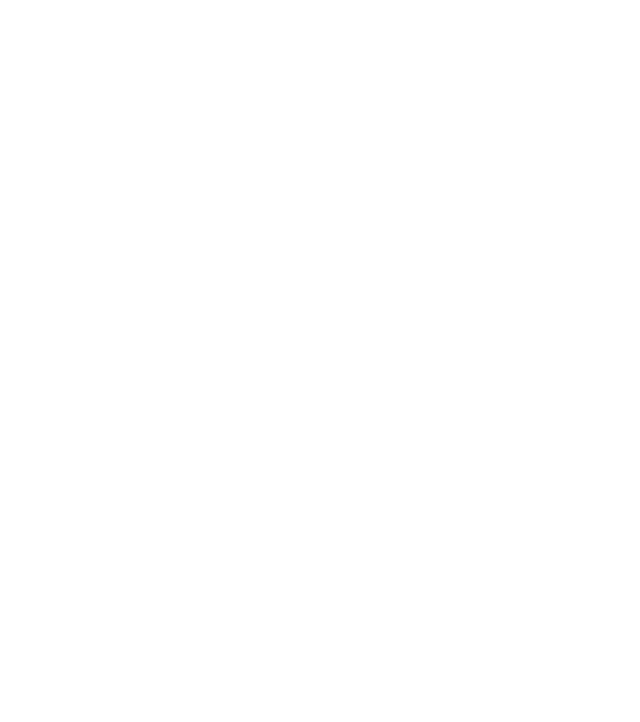
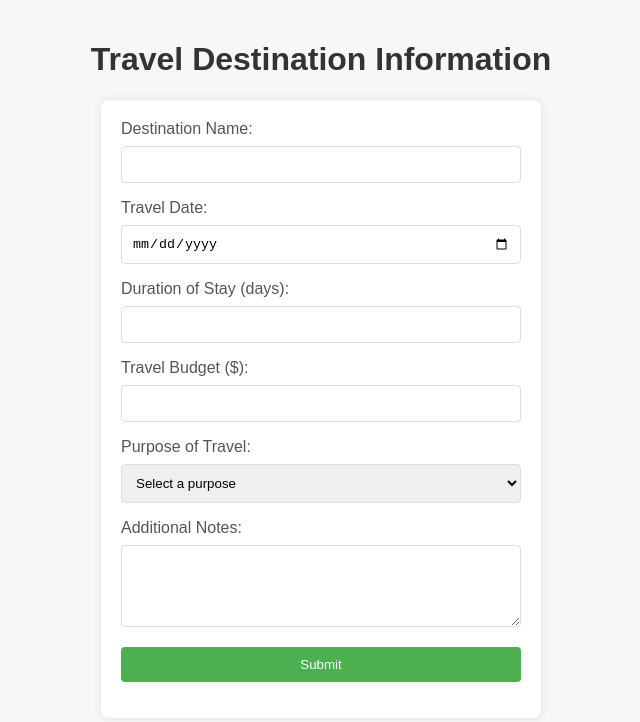
Before and after one commit to Kodehode-Stavanger/JS-advanced-undervisning, a plain HTML site: page index.html in a window 1280 px wide. Shown: the whole page, without its empty margins (319-959 px from the left). Drawn offline with Linux system fonts and the light colour scheme.

Commit message:
Travel form demo

```diff
--- a/Lectures/Lecture-1/main.js
+++ b/Lectures/Lecture-1/main.js
@@ -74,8 +74,9 @@ function namedCallback() {
   console.log("OK");
 } */
 
+// click event listener. Attached to an HTML element. Function runs when clicked.
 let blueModeToggle = false;
-btn.addEventListener("dblclick", (event) => {
+btn.addEventListener("click", (event) => {
   blueModeToggle = !blueModeToggle;
   if (blueModeToggle) btn.style.backgroundColor = "blue";
   if (!blueModeToggle) btn.style.backgroundColor = "black";
@@ -85,6 +86,8 @@ btn.addEventListener("dblclick", (event) => {
   document.body.append(data);
 });
 
+// keydown (keyboard) event listener attached to global window object
+// need to check what key has been pressed to make stuff happen.
 window.addEventListener("keydown", (e) => {
   console.log(e);
   if (e.key === "7" && e.ctrlKey) window.alert("OMG you pressed ctrl+7!!! ");
--- a/index.html
+++ b/index.html
@@ -3,7 +3,52 @@
   <head>
     <meta charset="UTF-8" />
     <meta name="viewport" content="width=device-width, initial-scale=1.0" />
-    <title>Document</title>
+    <title>Travel Destination Information</title>
+    <link rel="stylesheet" href="style.css" />
+    <script src="main.js" defer></script>
   </head>
-  <body></body>
+
+  <body>
+    <h1>Travel Destination Information</h1>
+    <form id="travel-form">
+      <!-- Destination Name -->
+      <label for="destinationName">Destination Name:</label>
+      <input type="text" id="destinationName" name="destinationName" required />
+      <br />
+
+      <!-- Travel Date -->
+      <label for="travelDate">Travel Date:</label>
+      <input type="date" id="travelDate" name="travelDate" required />
+      <br />
+
+      <!-- Duration of Stay -->
+      <label for="duration">Duration of Stay (days):</label>
+      <input type="number" id="duration" name="duration" min="1" required />
+      <br />
+
+      <!-- Travel Budget -->
+      <label for="budget">Travel Budget ($):</label>
+      <input type="number" id="budget" name="budget" min="0" required />
+      <br />
+
+      <!-- Travel Purpose -->
+      <label for="purpose">Purpose of Travel:</label>
+      <select id="purpose" name="purpose" required>
+        <option value="" disabled selected>Select a purpose</option>
+        <option value="leisure">Leisure</option>
+        <option value="business">Business</option>
+        <option value="adventure">Adventure</option>
+        <option value="cultural">Cultural Exploration</option>
+      </select>
+      <br />
+
+      <!-- Additional Notes -->
+      <label for="notes">Additional Notes:</label>
+      <textarea id="notes" name="notes" rows="4" cols="50"></textarea>
+      <br />
+
+      <!-- Submit Button -->
+      <input type="submit" value="Submit" />
+    </form>
+  </body>
 </html>
--- /dev/null
+++ b/main.js
@@ -0,0 +1,3 @@
+// Events
+
+// submit
--- /dev/null
+++ b/style.css
@@ -0,0 +1,69 @@
+body {
+  font-family: "Arial", sans-serif;
+  background-color: #f7f7f7;
+  margin: 0;
+  padding: 20px;
+}
+
+h1 {
+  color: #333;
+  text-align: center;
+}
+
+form {
+  max-width: 400px;
+  margin: 20px auto;
+  background-color: #fff;
+  padding: 20px;
+  border-radius: 8px;
+  box-shadow: 0 0 10px rgba(0, 0, 0, 0.1);
+}
+
+label {
+  display: block;
+  margin-bottom: 8px;
+  color: #555;
+}
+
+input,
+select,
+textarea {
+  width: 100%;
+  padding: 10px;
+  margin-bottom: 16px;
+  border: 1px solid #ddd;
+  border-radius: 4px;
+  box-sizing: border-box;
+}
+
+select {
+  cursor: pointer;
+}
+
+input[type="submit"] {
+  background-color: #4caf50;
+  color: #fff;
+  padding: 10px 15px;
+  border: none;
+  border-radius: 4px;
+  cursor: pointer;
+}
+
+input[type="submit"]:hover {
+  background-color: #45a049;
+}
+
+/* Optional: Style for date input */
+input[type="date"] {
+  appearance: none;
+  -moz-appearance: textfield;
+  -webkit-appearance: textfield;
+  padding: 10px;
+}
+
+/* Optional: Responsive styling */
+@media screen and (max-width: 600px) {
+  form {
+    max-width: 100%;
+  }
+}
```
